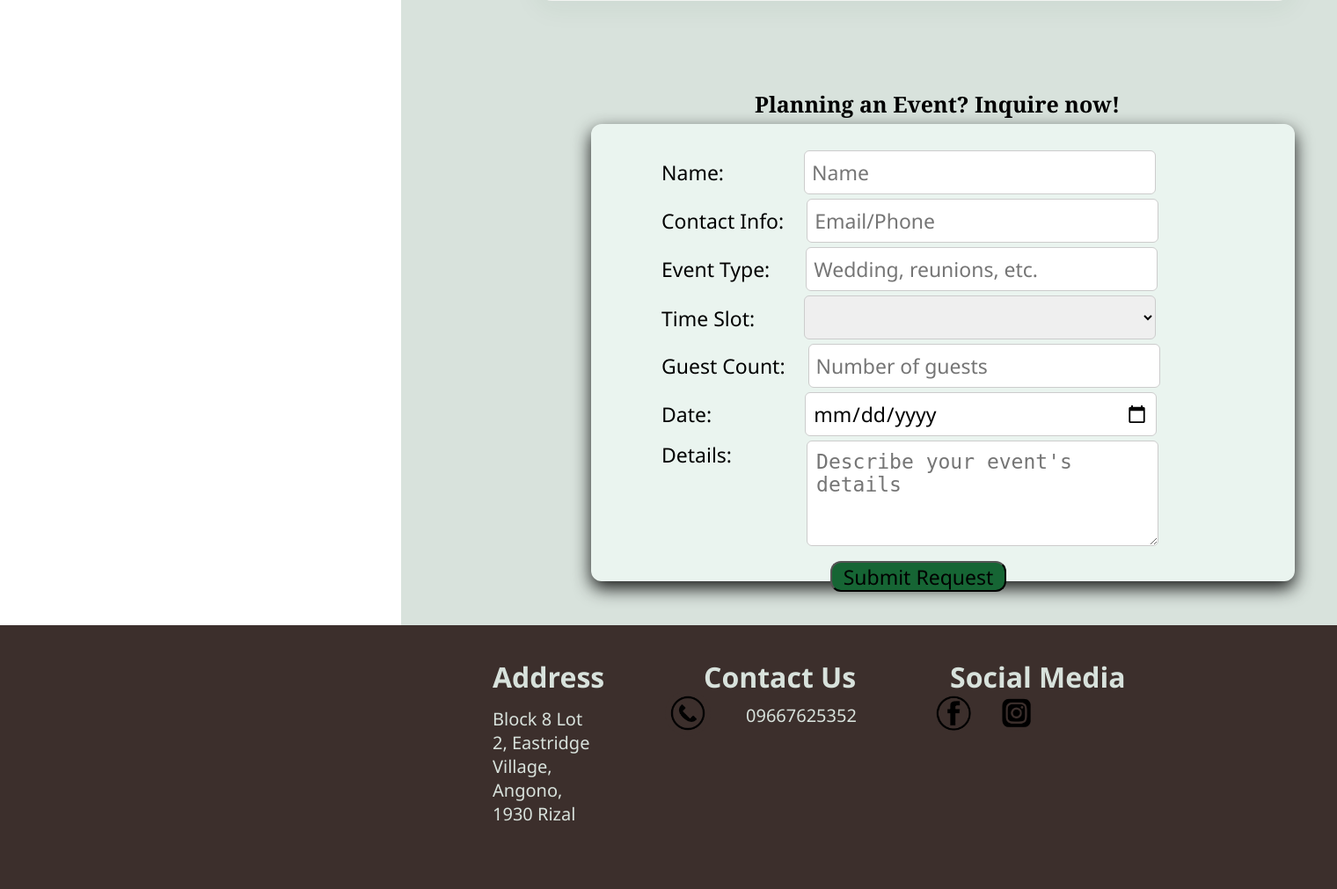
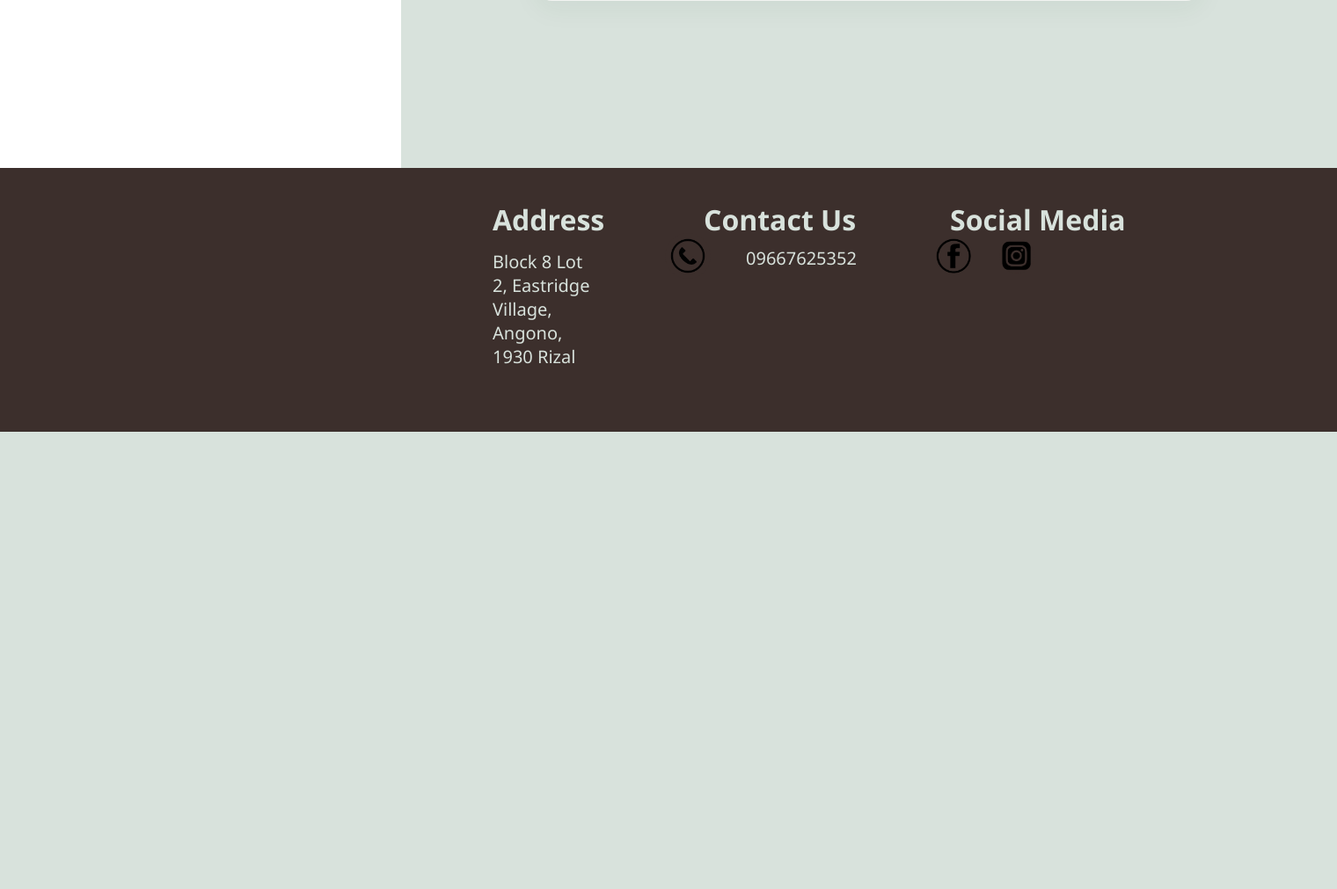
Before and after one commit to TrueorPauls/IT5-Finals, a PHP site: page /events.html in a window 1520 px wide; the page is wider, and only the part inside the window is pictured. Shown: the part 4364-5375 px from the top of that part at 88% size. After the commit the page ends 4855 px from the top of that part, so only its background shows below. Run offline with PHP 8.4, Linux system fonts and the light colour scheme; grey boxes are pictures that could not be loaded.

Commit message:
Login only booking

```diff
--- a/events.html
+++ b/events.html
@@ -99,24 +99,6 @@
                     </div>
                 </div>
             </section>
-
-            <h2 id="bookheader">Planning an Event? Inquire now!</h3>
-            <div id="book">
-            <p id="clientname">Name: <input type="text" name="clientname" id="clientinput" placeholder="Name" ></p>
-            <p id="contactinfo">Contact Info: <input type="text" name="contactinfo" placeholder="Email/Phone" id="contactinput"></p>
-            <p id="eventtype">Event Type: <input type="text" name = "eventype" placeholder="Wedding, reunions, etc." id="eventinput"></p>
-            <p id = "timeslot">Time Slot: <select name = "timeslot" id="timeinput">
-                <option value="" disabled selected hidden></option>
-                <option value="morning">Morning</option>
-                <option value="afternoon">Afternoon</option>
-                <option value="evening">Evening</option>
-                </select>
-            </p>
-            <p id = "guests">Guest Count: <input type="number" name="guests" placeholder="Number of guests" id="guestinput"></p>
-            <p id="date">Date: <input type="date" name="date" id="dateinput"></p>
-            <p id = "details">Details: <textarea name="details" placeholder="Describe your event's details" id="detailsinput"></textarea></p>
-            <button type="submit" name="submitreq" id="submitreq">Submit Request</button>
-            </div>
         </div>
 
     </section>
--- a/events.php
+++ b/events.php
@@ -131,6 +131,7 @@ if ($logged_in) {
                 </div>
             </section>
 
+            <?php if ($logged_in): ?>
             <h2 id="bookheader">Planning an Event? Inquire now!</h3>
             <div id="book">
             <p id="clientname">Name: <input type="text" name="clientname" id="clientinput" placeholder="Name" ></p>
@@ -148,6 +149,7 @@ if ($logged_in) {
             <p id = "details">Details: <textarea name="details" placeholder="Describe your event's details" id="detailsinput"></textarea></p>
             <button type="submit" name="submitreq" id="submitreq">Submit Request</button>
             </div>
+            <?php endif;?>
         </div>
 
     </section>
```
